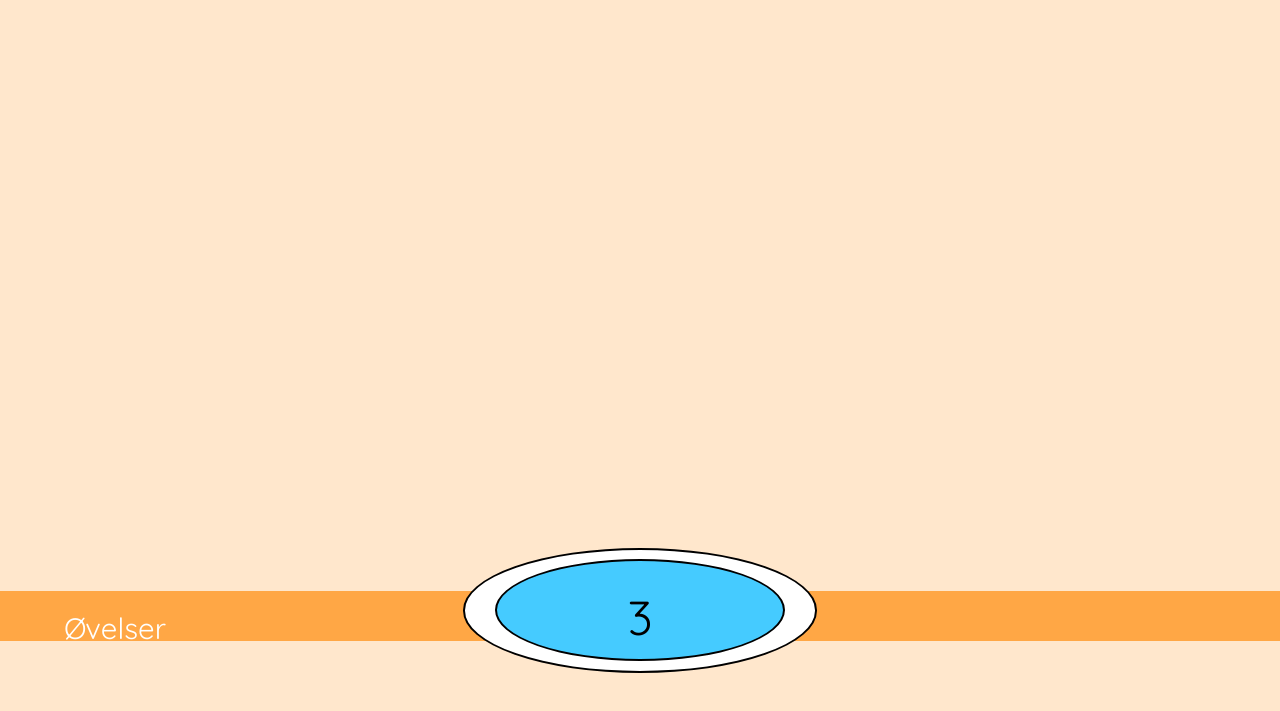
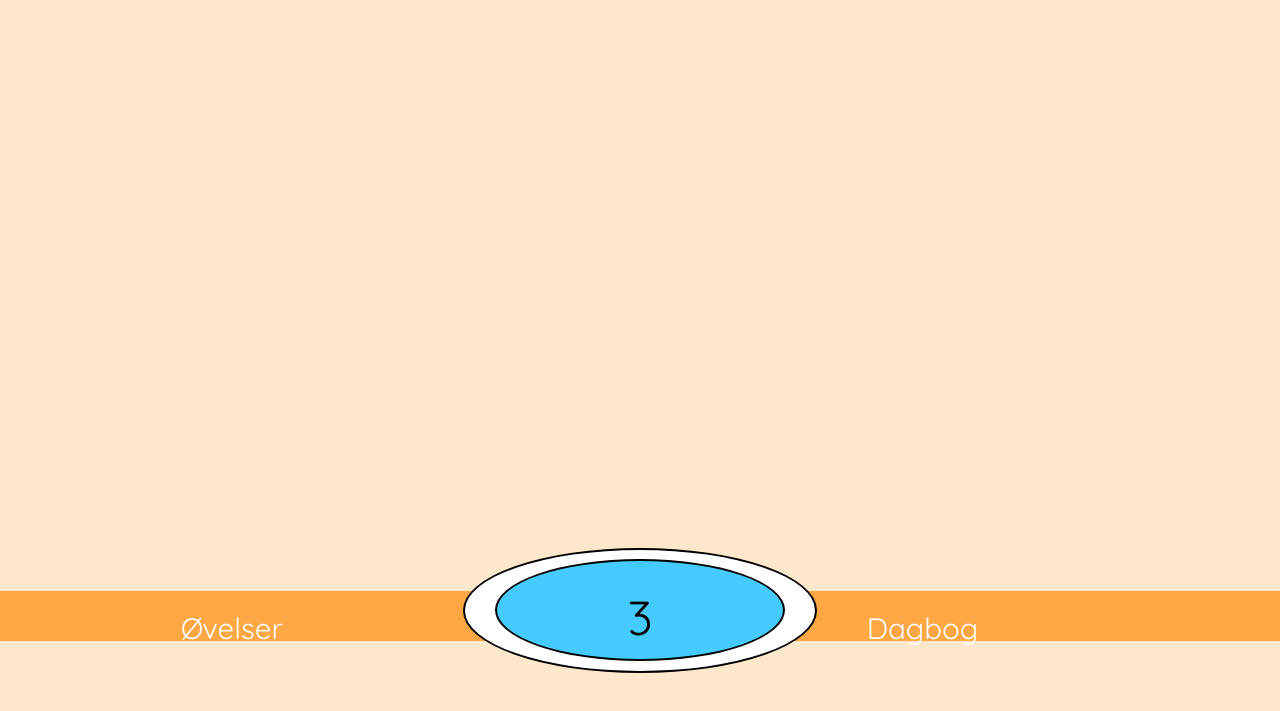
Before and after one commit to HrAagesen/3.semester-tem1-Medsprogetp-arbejde, a plain HTML site: page index.html in a window 1280 px wide. Shown: the part 159-870 px from the top of the page. Drawn offline with nearby package versions, Linux system fonts and the light colour scheme; a script that the page names is missing.

Commit message:
mere fix nav

```diff
--- a/css/style.css
+++ b/css/style.css
@@ -67,6 +67,7 @@ body nav a li {
   font-size: 184%;
   padding: 1.5%;
   padding-left: 5%;
+  width: 32.72%;
 }
 body nav a .right {
   padding-left: 35%;
--- a/sass/sass.scss
+++ b/sass/sass.scss
@@ -82,6 +82,7 @@ nav{
     font-size: 184%;
     padding: 1.5%;
     padding-left: 5%;
+    width: 32.72%;
 
   }
 
```
